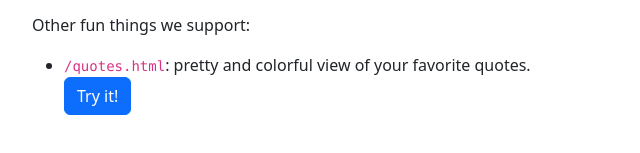
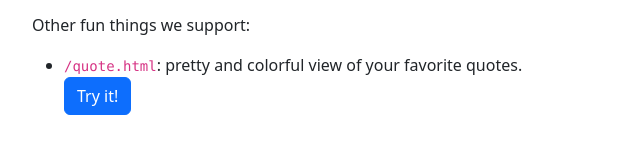
Before and after one commit to mongodb-developer/quotes-api, a website: page public/index.html in a window 1280 px wide. Shown: the part 243-396 px from the top of the page, 50-690 px from the left. Drawn offline with nearby package versions, Linux system fonts and the light colour scheme.

Commit message:
adjusted my plurals

```diff
--- a/public/index.html
+++ b/public/index.html
@@ -17,7 +17,7 @@
             </ul>
             <p>Other fun things we support:</p>
             <ul>
-              <li class="mb-3"><code>/quotes.html</code>: pretty and colorful view of your favorite quotes.<br><a class="btn btn-primary" href="/quotes.html">Try it!</a></li>
+              <li class="mb-3"><code>/quote.html</code>: pretty and colorful view of your favorite quotes.<br><a class="btn btn-primary" href="/quote.html">Try it!</a></li>
             </ul>
         </section>
     </div>
```
